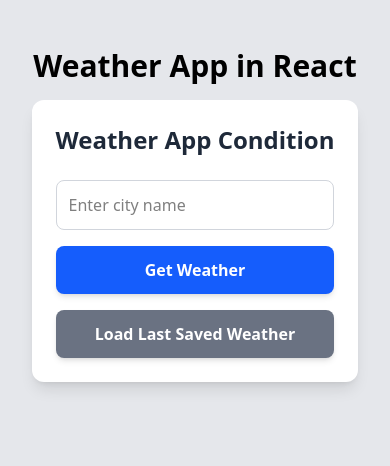
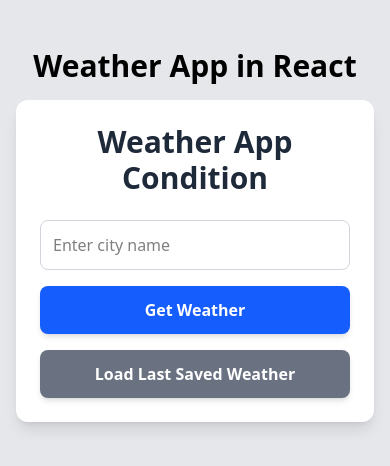
Before and after one commit to Muhammad-Munsif/react-weather-app, a React (Vite) app: page / in a window 390 px wide. Shown: the top 466 px of the page. Built offline with nearby package versions, Linux system fonts and the light colour scheme.

Commit message:
To create a weather app in react js to added style for it

```diff
--- a/src/components/Weather.jsx
+++ b/src/components/Weather.jsx
@@ -46,7 +46,7 @@
     <div className="flex items-center justify-center p-4 sm:p-5">
       <div className="bg-white p-6 sm:p-8 rounded-xl shadow-lg w-full max-w-lg">
         <div className="text-center mb-6">
-          <h1 className="text-2xl sm:text-3xl font-bold text-gray-800">
+          <h1 className="text-3xl sm:text-3xl font-bold text-gray-800">
             Weather App Condition
           </h1>
         </div>
```
